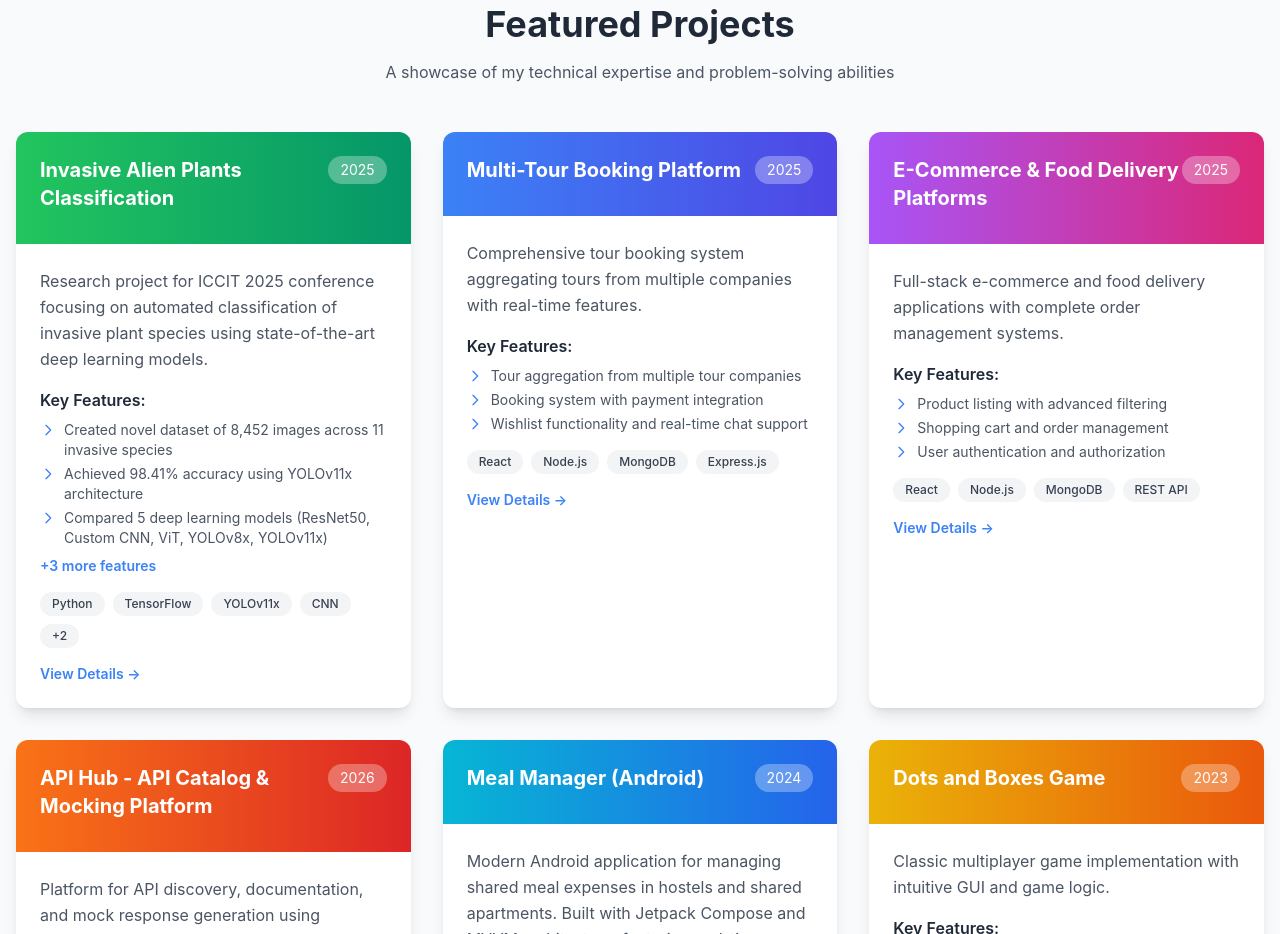
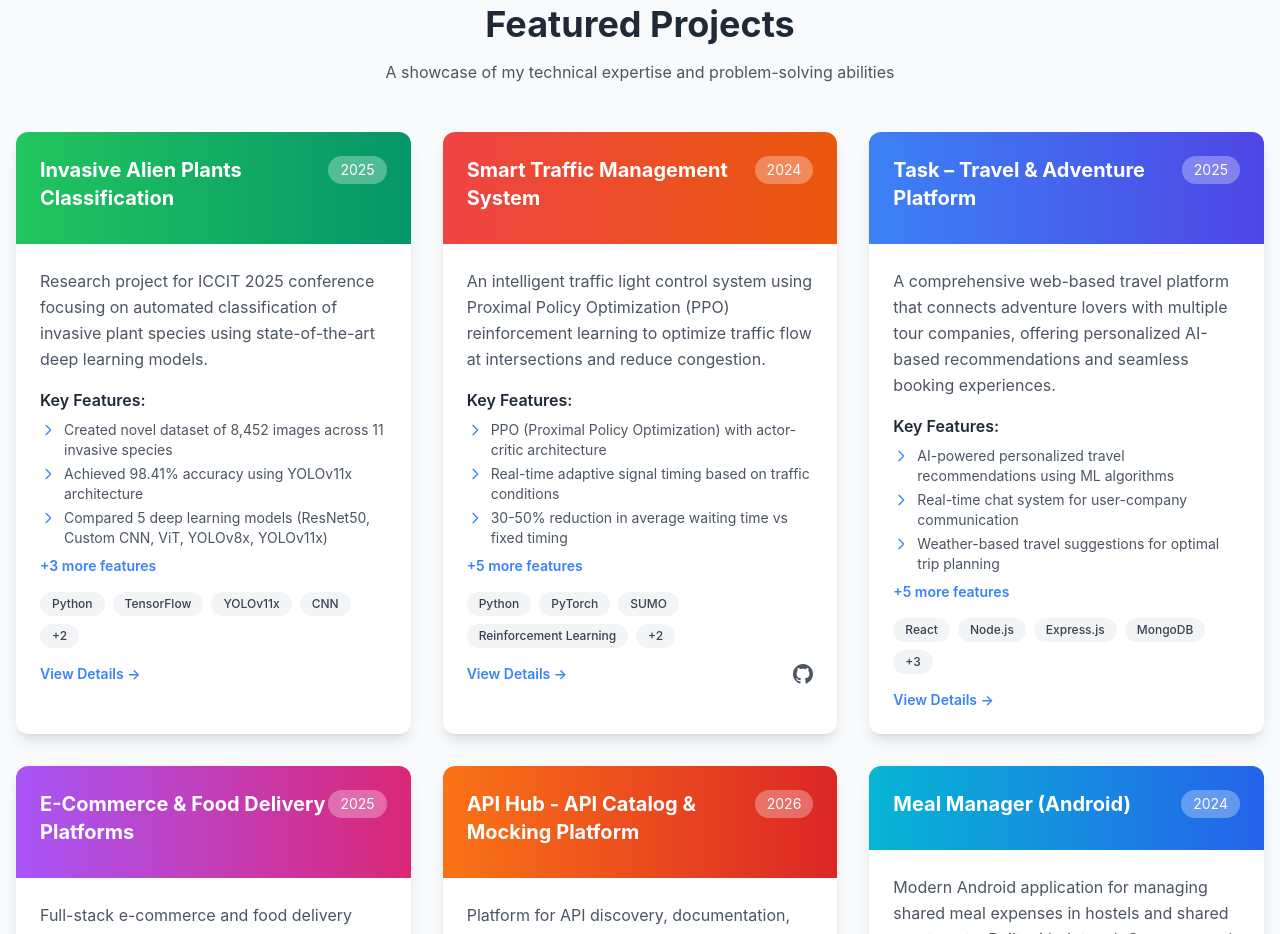
Before and after one commit to Kaoserahamed/Portfolio, a React (Create React App) app: page / in a window 1280 px wide. Shown: the part 3460-4394 px from the top of the page. Built offline with nearby package versions, Linux system fonts and the light colour scheme.

Commit message:
Add detailed info for Travel Platform and Smart Traffic Management System projects

```diff
--- a/src/components/Projects.js
+++ b/src/components/Projects.js
@@ -49,14 +49,87 @@ const Projects = () => {
       paper: null, // Add link when available
     },
     {
-      title: 'Multi-Tour Booking Platform',
+      title: 'Smart Traffic Management System',
+      year: '2024',
+      subtitle: 'AI-Powered Traffic Light Control with Reinforcement Learning',
+      description: 'An intelligent traffic light control system using Proximal Policy Optimization (PPO) reinforcement learning to optimize traffic flow at intersections and reduce congestion.',
+      fullDescription: 'This project implements an AI-powered traffic light controller that learns optimal signal timing strategies through reinforcement learning. Unlike traditional fixed-time controllers, the system adapts to real-time traffic conditions using PPO algorithm with actor-critic architecture, achieving 30-50% reduction in average waiting time.',
+      technologies: ['Python', 'PyTorch', 'SUMO', 'Reinforcement Learning', 'PPO Algorithm', 'NumPy'],
+      highlights: [
+        'PPO (Proximal Policy Optimization) with actor-critic architecture',
+        'Real-time adaptive signal timing based on traffic conditions',
+        '30-50% reduction in average waiting time vs fixed timing',
+        '20-40% improvement in traffic throughput',
+        'Curriculum learning with 6 diverse traffic scenarios',
+        'SUMO (Simulation of Urban MObility) integration',
+        '12-dimensional state representation for comprehensive traffic analysis',
+        'Generalized Advantage Estimation (GAE) for stable training',
+      ],
+      technicalDetails: [
+        {
+          title: 'Reinforcement Learning Architecture',
+          content: 'PPO agent with shared neural network, actor head for action probabilities, and critic head for state value estimation. Uses 12-dimensional state space including queue lengths, vehicle densities, current phase, and traffic metrics.',
+        },
+        {
+          title: 'Reward Function',
+          content: 'Multi-objective optimization minimizing waiting time (weight: 2.0), reducing queue length (weight: 1.0), maximizing speed (weight: 0.5), and increasing throughput (weight: 0.1). Includes penalties for congestion and bonuses for balanced flow.',
+        },
+        {
+          title: 'Training Strategy',
+          content: 'Curriculum learning across 6 traffic scenarios (light, moderate, heavy, asymmetric). Training for 200 episodes with periodic policy updates every 10 episodes. Hyperparameter optimization with learning rate 3e-4, clip epsilon 0.2, and GAE lambda 0.95.',
+        },
+        {
+          title: 'Traffic Scenarios',
+          content: 'Multiple realistic scenarios including light traffic (50-100 vehicles), moderate (100-150), heavy (150-200), and asymmetric patterns. Each scenario tests different aspects of traffic management and controller adaptability.',
+        },
+      ],
+      results: [
+        { value: '30-50%', label: 'Wait Time Reduction' },
+        { value: '20-40%', label: 'Throughput Increase' },
+        { value: '6', label: 'Traffic Scenarios' },
+      ],
+      color: 'from-red-500 to-orange-600',
+      github: 'https://github.com/Kaoserahamed/Smart_Traffic_Management_System',
+    },
+    {
+      title: 'Task – Travel & Adventure Platform',
       year: '2025',
-      description: 'Comprehensive tour booking system aggregating tours from multiple companies with real-time features.',
-      technologies: ['React', 'Node.js', 'MongoDB', 'Express.js'],
+      subtitle: 'Marketplace Connecting Travelers with Tour Companies',
+      description: 'A comprehensive web-based travel platform that connects adventure lovers with multiple tour companies, offering personalized AI-based recommendations and seamless booking experiences.',
+      fullDescription: 'Task is a travel marketplace designed to simplify trip planning by aggregating tour packages from multiple companies in one place. Users can explore destinations, compare packages, receive AI-powered recommendations, and book trips directly. The platform serves travelers, tour companies, and administrators with role-specific features and real-time communication.',
+      technologies: ['React', 'Node.js', 'Express.js', 'MongoDB', 'Socket.io', 'Scikit-learn', 'PyTorch'],
       highlights: [
-        'Tour aggregation from multiple tour companies',
-        'Booking system with payment integration',
-        'Wishlist functionality and real-time chat support',
+        'AI-powered personalized travel recommendations using ML algorithms',
+        'Real-time chat system for user-company communication',
+        'Weather-based travel suggestions for optimal trip planning',
+        'Multi-role platform (Travelers, Tour Companies, Admins)',
+        'Advanced search and filtering for destinations and packages',
+        'Comprehensive booking management and trip tracking',
+        'Tour company verification and package approval system',
+        'Favorites list and user feedback system',
+      ],
+      technicalDetails: [
+        {
+          title: 'User Features',
+          content: 'Registered users access personalized dashboards with trip management, AI-based recommendations, favorites lists, and live chat. Unregistered users can explore destinations, search packages, and view weather-based suggestions before signing up.',
+        },
+        {
+          title: 'Tour Company Portal',
+          content: 'Companies can upload and manage tour packages, monitor bookings in real-time, communicate directly with travelers, and track revenue through dedicated dashboards.',
+        },
+        {
+          title: 'AI Integration',
+          content: 'Machine learning models built with Scikit-learn and PyTorch provide personalized tour recommendations based on user preferences, budget, and travel history. GPT APIs enhance natural language interactions.',
+        },
+        {
+          title: 'Real-time Communication',
+          content: 'Socket.io enables live chat between users, tour companies, and administrators, facilitating instant support and inquiries.',
+        },
+      ],
+      results: [
+        { value: 'Multiple', label: 'Tour Companies' },
+        { value: 'AI-Powered', label: 'Recommendations' },
+        { value: 'Real-time', label: 'Chat Support' },
       ],
       color: 'from-blue-500 to-indigo-600',
       github: null,
```
